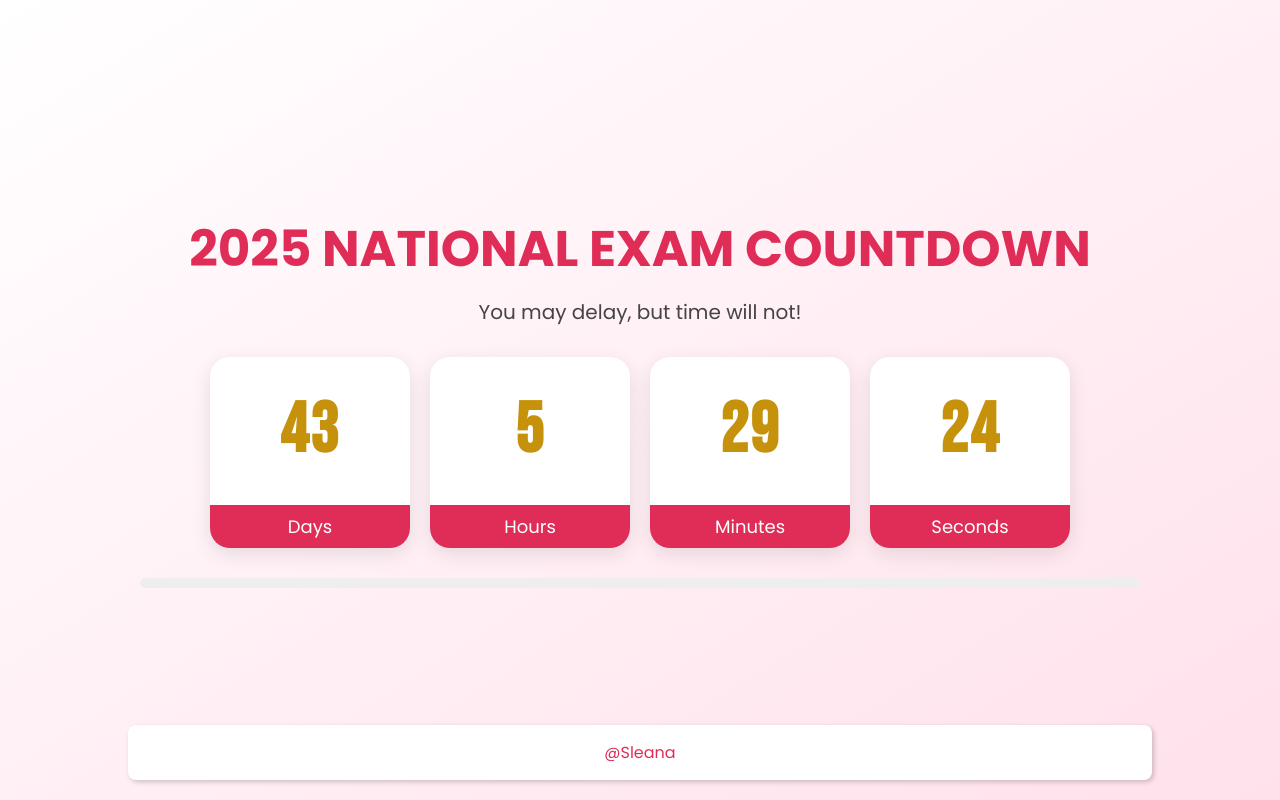
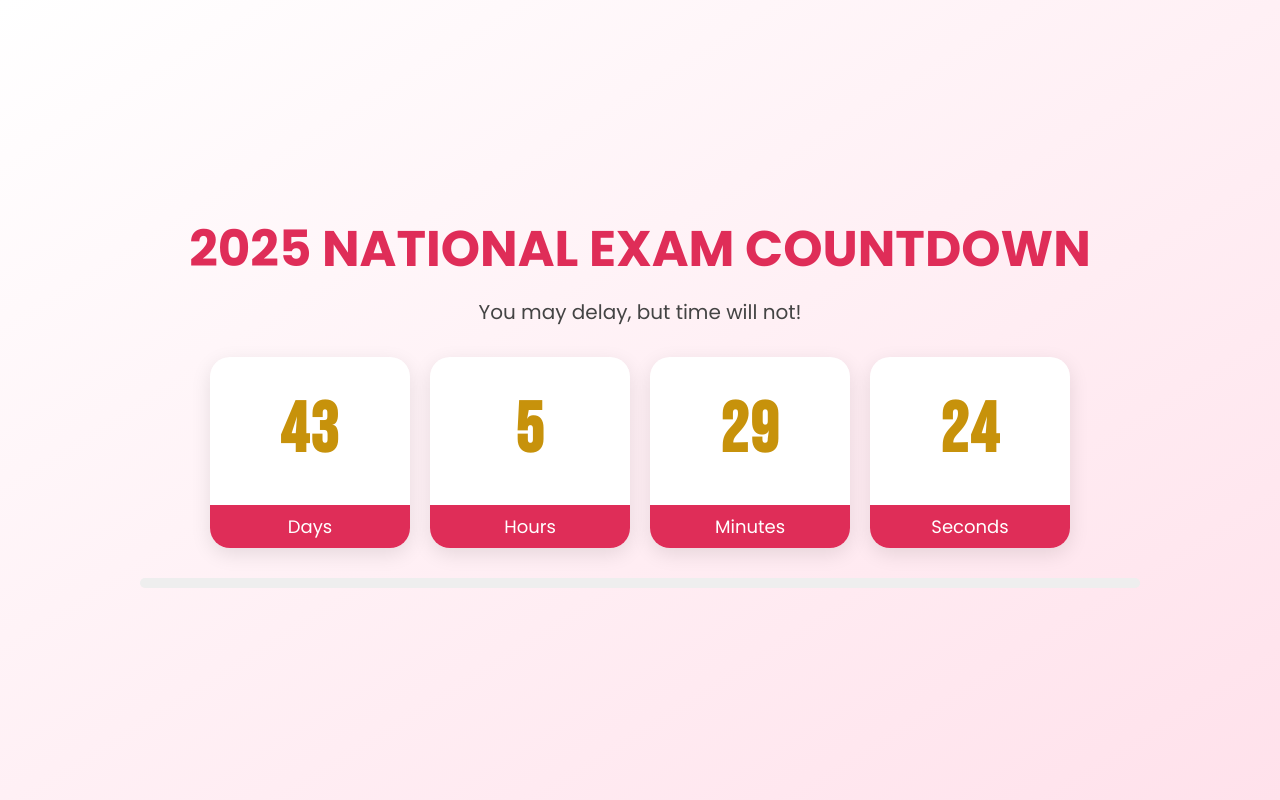
Before and after one commit to binh224/countdown, a plain HTML site: page index.html in a window 1280 px wide. Drawn offline with Linux system fonts and the light colour scheme.

Commit message:
Init Project

```diff
--- a/index.html
+++ b/index.html
@@ -36,8 +36,6 @@
             <div class="progress-fill"></div>
         </div>
     </div>
-    <footer>
-        <a href="https://www.facebook.com/binh.actions" target="x">@Sleana</a>
-    </footer>
+
 </body>
 </html>
--- a/style.css
+++ b/style.css
@@ -109,9 +109,3 @@ footer {
     margin: 20px auto;
     box-shadow: 2px 2px 5px rgba(0,0,0,0.2);
 }
-
-a {
-    text-decoration: none;
-    font-family: "Poppins", sans-serif;
-    color: #df2d58;
-}
```
